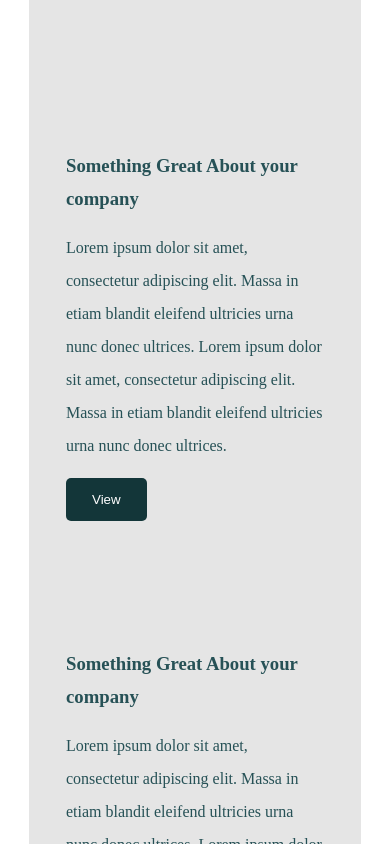
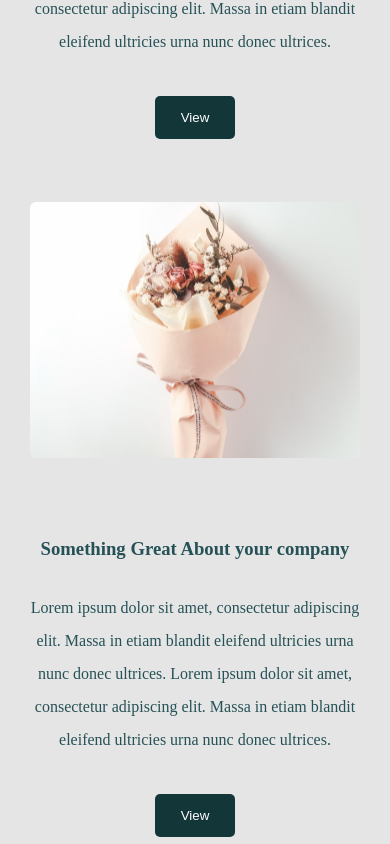
Before and after one commit to man-of-mind/trending-fashion-landing-page, a React (Create React App) app: page / in a window 390 px wide. Shown: the part 4020-4864 px from the top of the page. Built offline with nearby package versions, Linux system fonts and the light colour scheme; a web font is replaced by a local one.

Commit message:
Completed the product section for mobile screen

```diff
--- a/src/Components/Content/Content.module.scss
+++ b/src/Components/Content/Content.module.scss
@@ -75,6 +75,9 @@
                     outline: none;
                 }
             }
+        }
+        .grid-container-2 {
+            @extend .grid-container;
         }
     }
     .services {
@@ -261,14 +264,53 @@
         .product {
             margin: 0;
             padding: 90px 37px 173px 37px;
+            width: 100%;
+            display: flex;
+            flex-direction: column;
+            justify-content: center;
+            align-items: center;
+            h1 {
+                font-size: 40px;
+                line-height: 42px;
+            }
             hr {
                 margin: 0;
+                width: 103px;
             }
             .grid-container {
                 display: grid;
                 grid-template-columns: auto;
+                grid-template-rows: auto;
                 width: 100%;
                 gap: 36px;
+                padding-top: 63px;
+                figure {
+                    margin: 0;
+                    img {
+                        margin: 0;
+                        width: 100%;
+                    }
+                }
+                .about-company {
+                    padding: 0;
+                    text-align: center;
+                    h3 {
+                        padding-bottom: 10px;
+                    }
+                    p {
+                        padding-bottom: 22px;
+                    }
+                }
+            }
+            .grid-container-2 {
+                display: flex;
+                flex-direction: column-reverse;
+                justify-content: center;
+                align-items: center;
+                padding-top: 63px;
+                .about-company {
+                    padding-top: 34px;
+                }
             }
         }
     }
--- a/src/Components/Content/Content.tsx
+++ b/src/Components/Content/Content.tsx
@@ -47,6 +47,8 @@ const Content = () => {
                         </p>
                         <button>View</button>
                     </section>
+                </div>
+                <div className={styles['grid-container-2']}>
                     <section className={styles['about-company']}>
                     <h3>Something Great About your company </h3>
                         <p>Lorem ipsum dolor sit amet, consectetur adipiscing elit.
```
